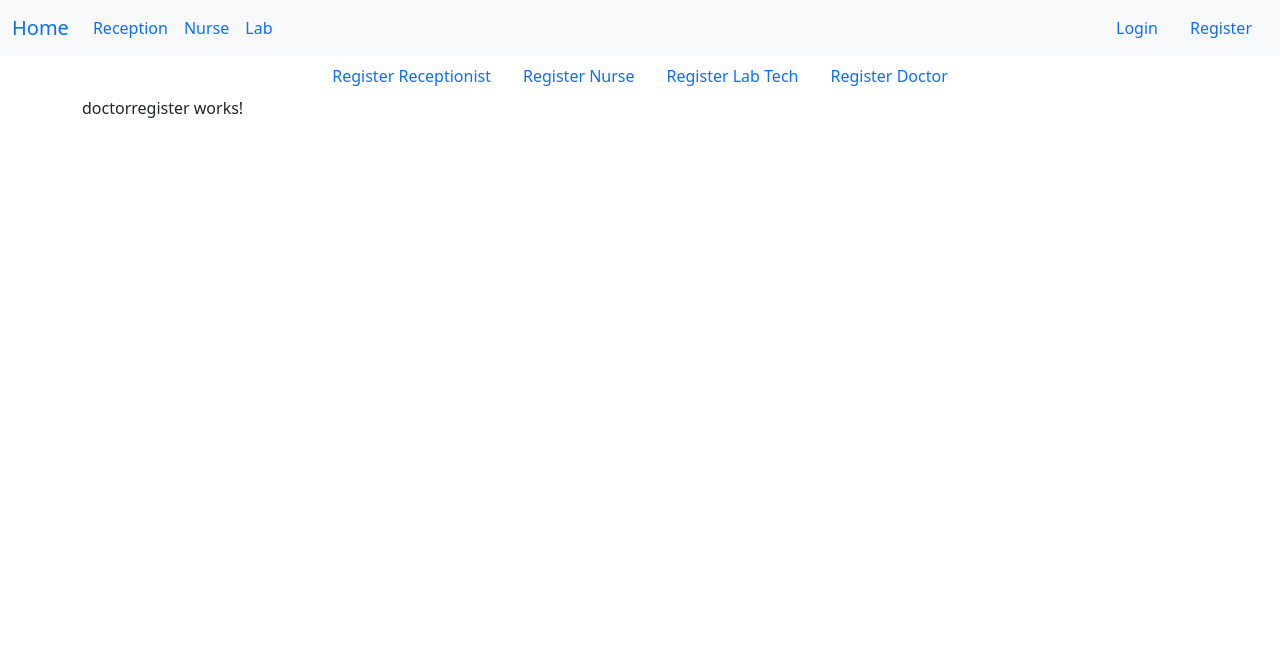
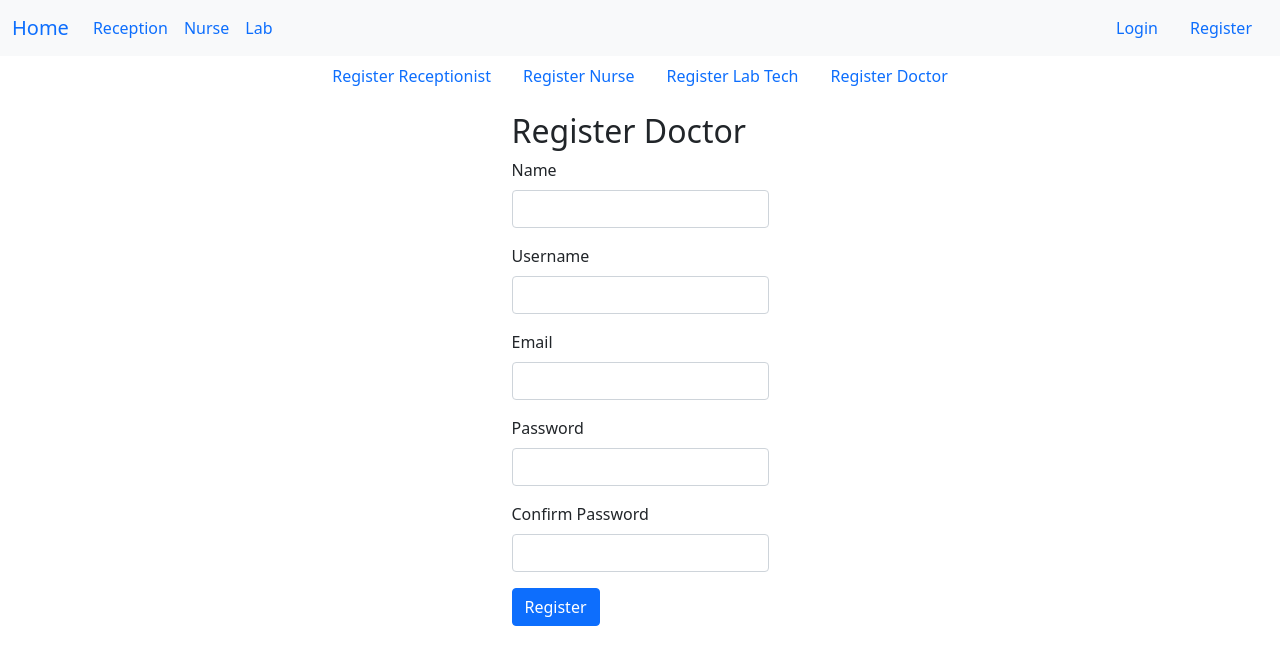
Before and after one commit to Nyawira-Wachira/Warfarin-FrontEnd, an Angular app: page /admin/register/doctorregister in a window 1280 px wide. Shown: the top 664 px of the page. Built offline with nearby package versions, Linux system fonts and the light colour scheme.

Commit message:
Setting up the doctor register component for doctor sign up.

```diff
--- a/src/app/admin/register/doctorregister/doctorregister.component.html
+++ b/src/app/admin/register/doctorregister/doctorregister.component.html
@@ -1 +1,69 @@
-<p>doctorregister works!</p>
+<div class="container my-3">
+    <div class="row">
+      <div class="col-md-12">
+        <div class="d-flex justify-content-center form_container">
+          <form>
+            <h2>Register Doctor</h2>
+            <div class="mb-3">
+              <label for="exampleInputEmail1" class="form-label">Name</label>
+              <input
+                type="text"
+                class="form-control"
+                name="name"
+                [(ngModel)]="name"
+                id="exampleInputEmail1"
+                aria-describedby="emailHelp"
+              />
+              <div id="emailHelp" class="form-text"></div>
+            </div>
+            <div class="mb-3">
+              <label for="exampleInputEmail1" class="form-label">Username</label>
+              <input type="email" class="form-control"  name="username" [(ngModel)]="username" id="exampleInputEmail1" aria-describedby="emailHelp">
+              <div id="emailHelp" class="form-text"></div>
+              </div>
+            <div class="mb-3">
+              <label for="exampleInputEmail1" class="form-label">Email</label>
+              <input
+                type="email"
+                class="form-control"
+                name="email"
+                [(ngModel)]="email"
+                id="exampleInputEmail1"
+                aria-describedby="emailHelp"
+              />
+              <div id="emailHelp" class="form-text"></div>
+            </div>
+
+            <div class="mb-3">
+              <label for="exampleInputPassword1" class="form-label"
+                >Password</label
+              >
+              <input
+                type="password"
+                class="form-control"
+                name="password"
+                [(ngModel)]="password"
+                id="exampleInputPassword1"
+              />
+            </div>
+            <div class="mb-3">
+              <label for="exampleInputPassword1" class="form-label">
+                Confirm Password</label
+              >
+              <input
+                type="password"
+                class="form-control"
+                name="confirm_password"
+                [(ngModel)]="confirm_password"
+                id="exampleInputPassword1"
+              />
+            </div>
+            <button type="submit" class="btn btn-primary" (click)="register()">
+              Register</button
+            ><br /><br />
+            <p>
+          </form>
+        </div>
+      </div>
+    </div>
+  </div>
--- a/src/app/admin/register/doctorregister/doctorregister.component.ts
+++ b/src/app/admin/register/doctorregister/doctorregister.component.ts
@@ -1,4 +1,5 @@
 import { Component, OnInit } from '@angular/core';
+import { DoctorregisterService } from 'src/app/services/doctorregister.service';
 
 @Component({
   selector: 'app-doctorregister',
@@ -7,9 +8,42 @@ import { Component, OnInit } from '@angular/core';
 })
 export class DoctorregisterComponent implements OnInit {
 
-  constructor() { }
+  name:string =''
+  email:string =''
+  password:string=''
+  confirm_password:string=''
+  username:string= ''
+
+  constructor(private doctorregisterservice:DoctorregisterService) { }
 
   ngOnInit(): void {
   }
 
+  register(): any {
+    if(this.password !== this.confirm_password){
+      alert('Passwords do not match')
+
+    }
+
+    else if (this.name === '' || this.email === '' || this.username === ''){
+      alert ('Please fill in all the fields')
+    }
+
+    else {
+      this.doctorregisterservice.registerdoctor({
+        name:this.name,
+        email: this.email,
+        password:this.password,
+        profile:{
+          username:this.username
+        }
+      }).subscribe(res=>{
+        if (res.status=== 200){
+          alert('Doctor Created Successfully')
+        }
+      })
+    }
+
+  }
+
 }
```
